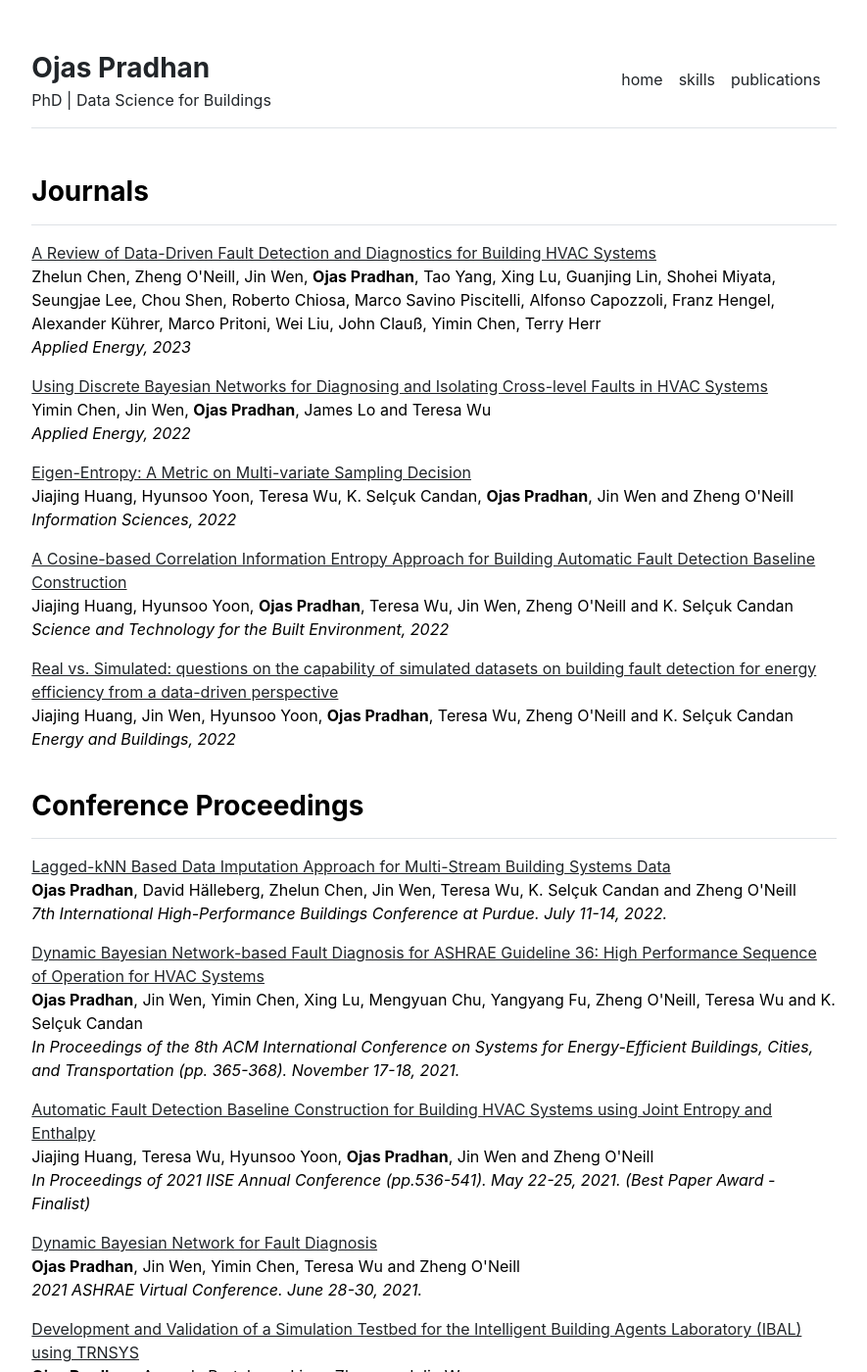
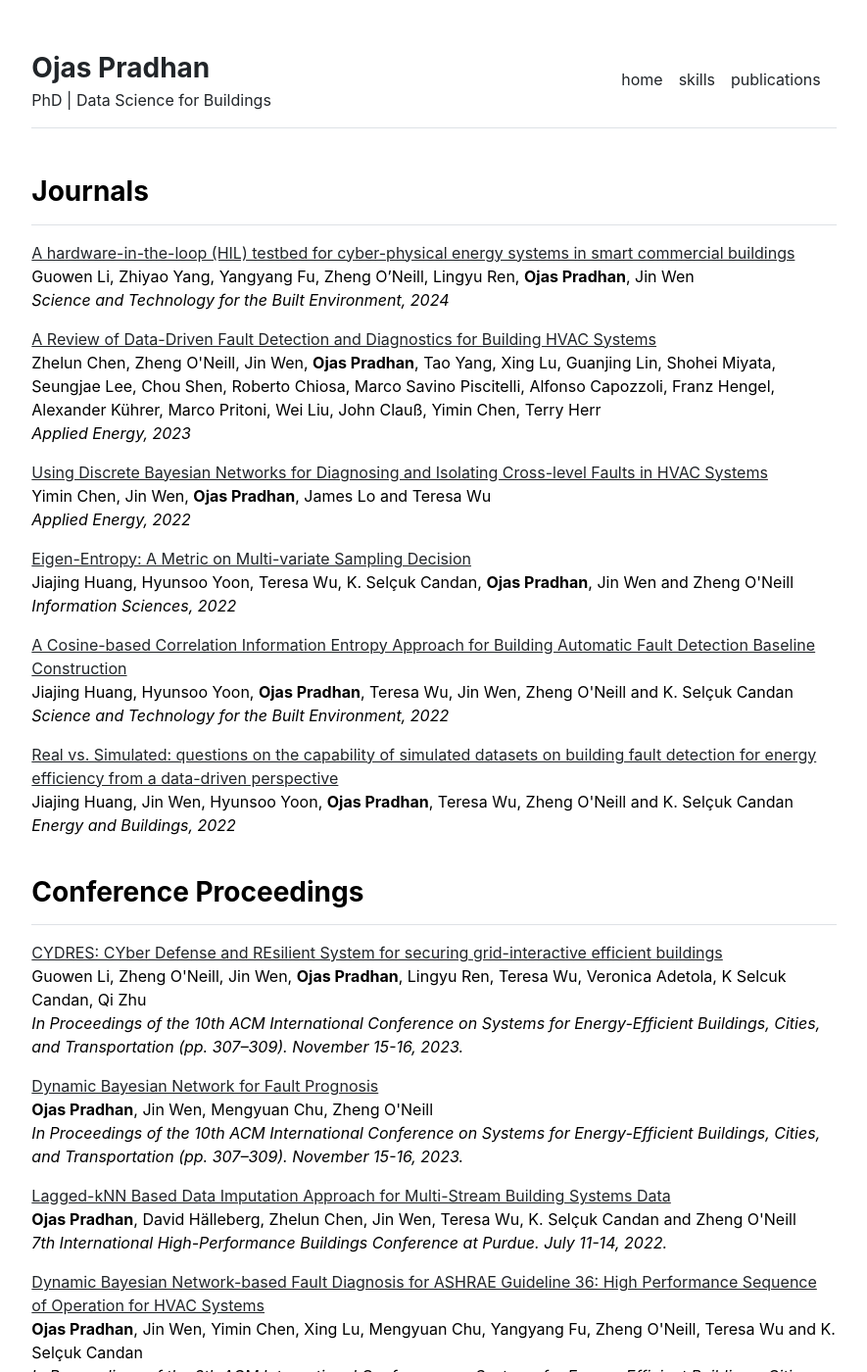
Before and after one commit to pradhanojas/pradhanojas.github.io, a Jekyll site: the page built from publications.md, in a window 1280 px wide and 1400 px high. Shown: the whole window at 98% size, without its empty margins (197-1082 px from the left). Built offline with Jekyll 4.4.1, drawn with Linux system fonts in a browser that asks for light colours.

Commit message:
Update publications.html

```diff
--- a/_includes/publications.html
+++ b/_includes/publications.html
@@ -1,6 +1,9 @@
 <div class="row g-5 mb-5">
   <div>
     <h3 class="fw-bold border-bottom pb-3 mb-3">Journals </h3>
+    <p><a href="https://www.tandfonline.com/doi/abs/10.1080/23744731.2024.2336839" target="blank">A hardware-in-the-loop (HIL) testbed for cyber-physical energy systems in smart commercial buildings</a>
+    <br>Guowen Li, Zhiyao Yang, Yangyang Fu, Zheng O’Neill, Lingyu Ren, <b>Ojas Pradhan</b>, Jin Wen
+    <br><em>Science and Technology for the Built Environment, 2024</em></p>
 
     <p><a href="https://www.sciencedirect.com/science/article/pii/S030626192300394X?via%3Dihub" target="blank">A Review of Data-Driven Fault Detection and Diagnostics for Building HVAC Systems</a>
     <br>Zhelun Chen, Zheng O'Neill, Jin Wen, <b>Ojas Pradhan</b>, Tao Yang, Xing Lu, Guanjing Lin, Shohei Miyata, Seungjae Lee, Chou Shen, Roberto Chiosa, Marco Savino Piscitelli, Alfonso Capozzoli, Franz Hengel, Alexander Kührer, Marco Pritoni, Wei Liu, John Clauß, Yimin Chen, Terry Herr
@@ -24,6 +27,13 @@
 
     <br>
     <h3 class="fw-bold border-bottom pb-3 mb-3">Conference Proceedings</h3>
+    <p><a href="https://dl.acm.org/doi/abs/10.1145/3600100.3626273" target="blank">CYDRES: CYber Defense and REsilient System for securing grid-interactive efficient buildings</a>
+    <br>Guowen Li, Zheng O'Neill, Jin Wen, <b>Ojas Pradhan</b>, Lingyu Ren, Teresa Wu, Veronica Adetola, K Selcuk Candan, Qi Zhu
+    <br><em>In Proceedings of the 10th ACM International Conference on Systems for Energy-Efficient Buildings, Cities, and Transportation (pp. 307–309). November 15-16, 2023.</em></p>
+
+    <p><a href="https://dl.acm.org/doi/abs/10.1145/3600100.3626268" target="blank">Dynamic Bayesian Network for Fault Prognosis</a>
+    <br><b>Ojas Pradhan</b>, Jin Wen, Mengyuan Chu, Zheng O'Neill
+    <br><em>In Proceedings of the 10th ACM International Conference on Systems for Energy-Efficient Buildings, Cities, and Transportation (pp. 307–309). November 15-16, 2023.</em></p>
 
     <p><a href="https://docs.lib.purdue.edu/cgi/viewcontent.cgi?article=1392&context=ihpbc" target="blank">Lagged-kNN Based Data Imputation Approach for Multi-Stream Building Systems Data</a>
     <br><b>Ojas Pradhan</b>, David Hälleberg, Zhelun Chen, Jin Wen, Teresa Wu, K. Selçuk  Candan and Zheng O'Neill
```
